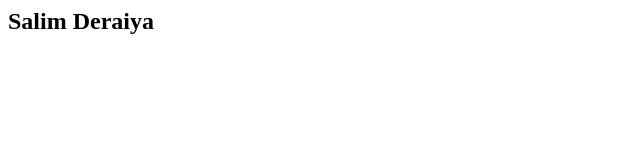
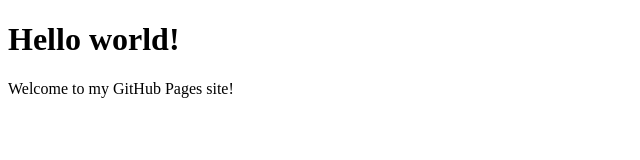
Before and after one commit to salim-deraiya/salim-deraiya.github.io, a plain HTML site: page index.html in a window 1280 px wide. Shown: the whole page, without its empty margins (0-640 px from the left). Drawn offline with Linux system fonts and the light colour scheme.

Commit message:
Update index.html

```diff
--- a/index.html
+++ b/index.html
@@ -1 +1,10 @@
-<h2>Salim Deraiya</h2>
+<!DOCTYPE html>
+<html>
+  <head>
+    <title>My GitHub Pages Site</title>
+  </head>
+  <body>
+    <h1>Hello world!</h1>
+    <p>Welcome to my GitHub Pages site!</p>
+  </body>
+</html>
```
